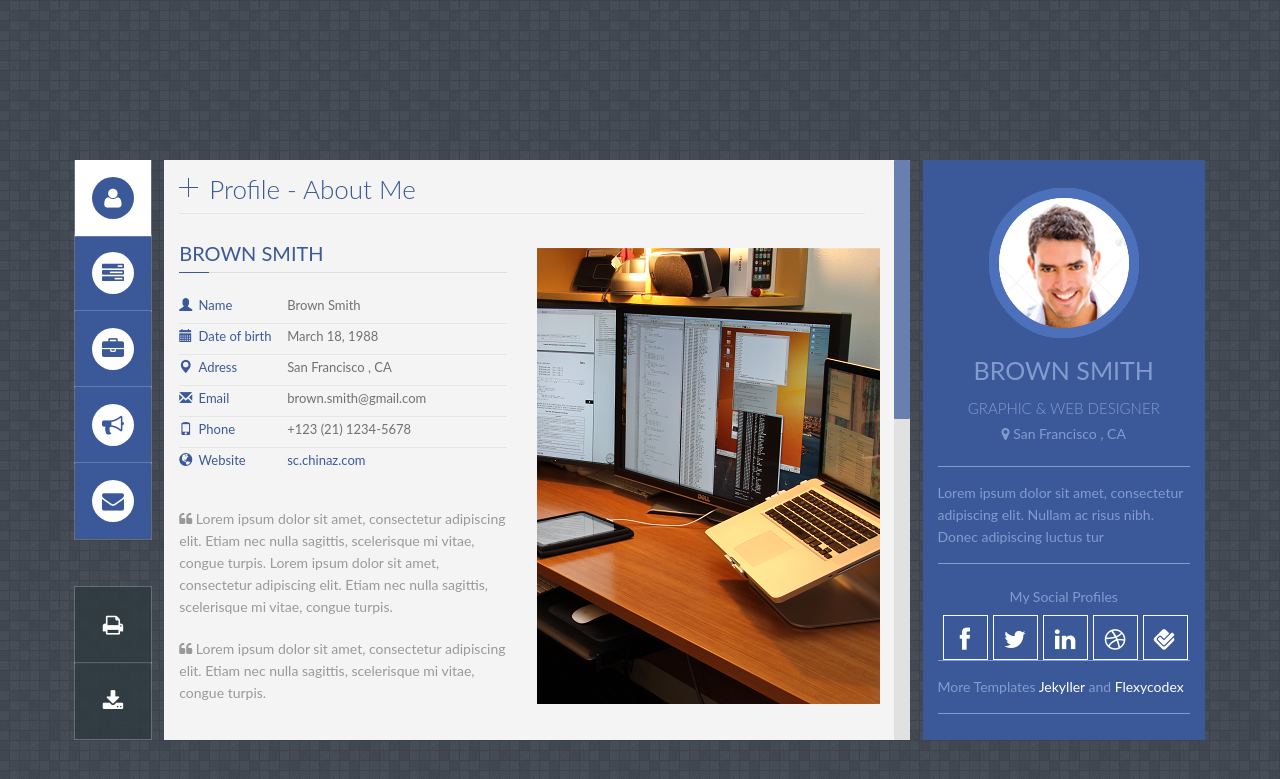
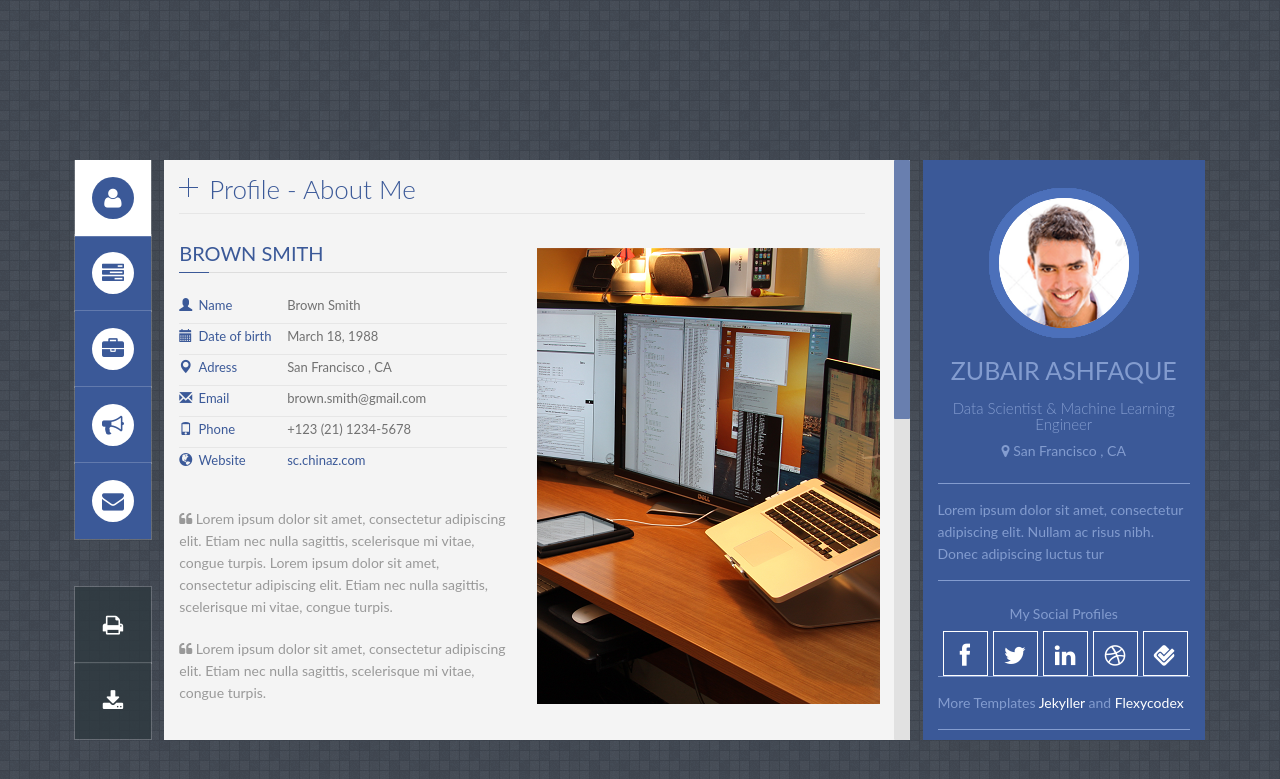
Before and after one commit to zubairashfaque/resume, a Jekyll site: the page built from index.html, in a window 1280 px wide. Shown: the top 779 px of the page. Built offline with Jekyll 4.4.1, drawn with Linux system fonts in a browser that asks for light colours; some web fonts are replaced.

Commit message:
Update _config.yml

```diff
--- a/_config.yml
+++ b/_config.yml
@@ -1,13 +1,13 @@
 
 title: My Resume
-url: 'http://junlulocky.com'
+url: 'https://zubairashfaque.github.io/'
 baseurl: '/PanelCV' #change it according to your repository name
 
 
 
 # Profile information
-yourname: Brown Smith  ## put your name
-title: 'GRAPHIC &amp; WEB DESIGNER'  ## your title
+yourname: Zubair Ashfaque  ## put your name
+title: 'Data Scientist &amp; Machine Learning Engineer'  ## your title
 location: San Francisco , CA
 
 
```
